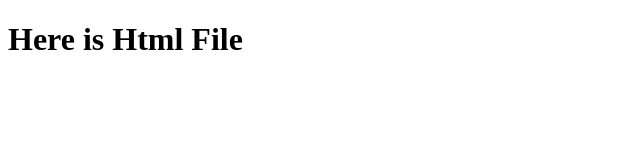
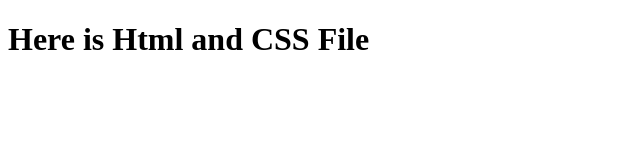
Before and after one commit to akashraja33/Sample-repo, a plain HTML site: page index.html in a window 1280 px wide. Shown: the whole page, without its empty margins (0-640 px from the left). Drawn offline with Linux system fonts and the light colour scheme.

Commit message:
fix : changes on files

```diff
--- a/index.html
+++ b/index.html
@@ -6,6 +6,6 @@
     <title>Document</title>
 </head>
 <body>
-    <h1>Here is Html File</h1>
+    <h1>Here is Html and CSS File</h1>
 </body>
 </html>
```
